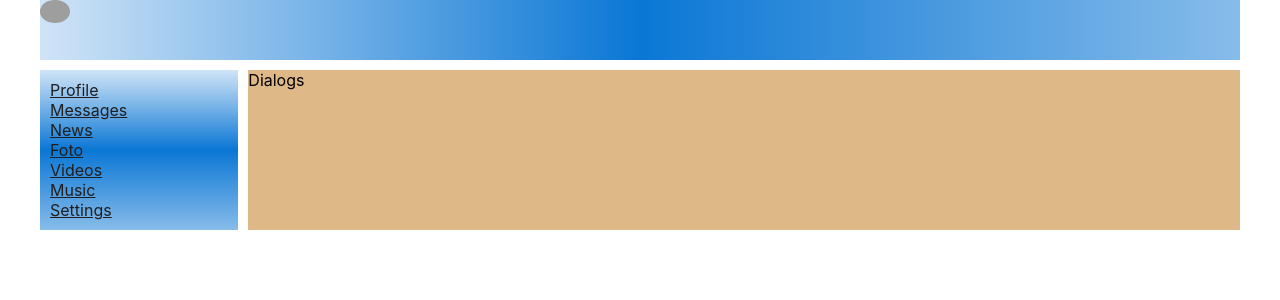
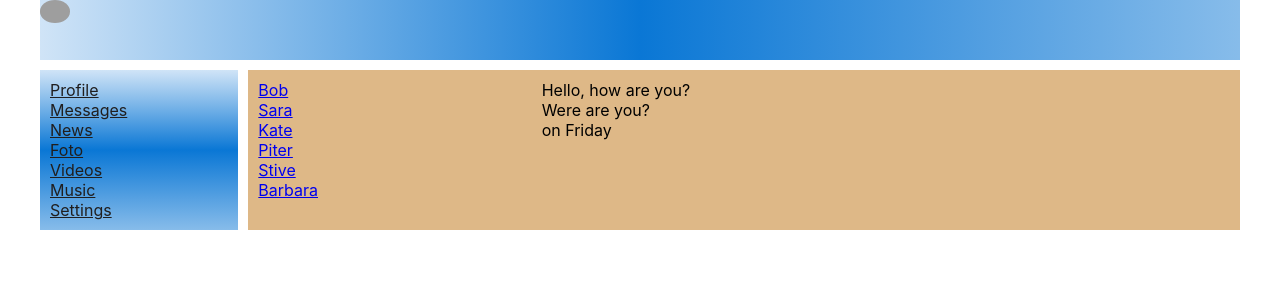
Before and after one commit to Anton162/React_Test_Social, a React (Create React App) app: page /dialogs in a window 1280 px wide. Shown: the top 300 px of the page. Built offline with nearby package versions, Linux system fonts and the light colour scheme; grey boxes are pictures that could not be loaded.

Commit message:
Add components, Route, style, lessons React(props)

```diff
--- a/src/components/Dialogs/Dialogs.js
+++ b/src/components/Dialogs/Dialogs.js
@@ -1,8 +1,38 @@
 import React from "react";
 import style_dialogs from "./Dialogs.module.css";
+import { NavLink } from "react-router-dom";
+
+const DialogItem = (props) => {
+  let path = "/dialogs/" + props.id;
+  return (
+    <div className={style_dialogs.dialog + " " + style_dialogs.active}>
+      <NavLink to={path}>{props.name}</NavLink>
+    </div>
+  );
+};
+
+const Message = (props) => {
+  return <div className={style_dialogs.message}>{props.message}</div>;
+};
 
 const Dialogs = (props) => {
-  return <div>Dialogs</div>;
+  return (
+    <div className={style_dialogs.dialogs}>
+      <div className={style_dialogs.dialogsItem}>
+        <DialogItem name="Bob" id="1" />
+        <DialogItem name="Sara" id="2" />
+        <DialogItem name="Kate" id="3" />
+        <DialogItem name="Piter" id="4" />
+        <DialogItem name="Stive" id="5" />
+        <DialogItem name="Barbara" id="6" />
+      </div>
+      <div className={style_dialogs.messages}>
+        <Message message="Hello, how are you?" />
+        <Message message="Were are you?" />
+        <Message message="on Friday" />
+      </div>
+    </div>
+  );
 };
 
 export default Dialogs;
--- a/src/components/Dialogs/Dialogs.module.css
+++ b/src/components/Dialogs/Dialogs.module.css
@@ -0,0 +1,16 @@
+.dialogs {
+  display: grid;
+  grid-template-columns: 2fr 5fr;
+}
+
+.dialogsItem {
+  padding: 10px;
+}
+
+.dialogsItem .active {
+  color: aqua;
+}
+
+.messages {
+  padding: 10px;
+}
--- a/src/components/Profile/MyPosts/MyPosts.js
+++ b/src/components/Profile/MyPosts/MyPosts.js
@@ -4,16 +4,20 @@ import Post from "./Post/Post";
 
 const MyPosts = () => {
   return (
-    <div>
-      My posts
+    <div className={style_myPosts.postBlock}>
+      <h3>My posts</h3>
       <div>
-        <textarea></textarea>
-        <button>Add Post</button>
-        <button>Remove</button>
+        <div>
+          <textarea></textarea>
+        </div>
+        <div>
+          <button>Add Post</button>
+        </div>
       </div>
-      <Post message="Hi, how are you?" likesCount="10" />
-      <Post message="It is my first post!" likesCount="17" />
-      <Post />
+      <div className={style_myPosts.posts}>
+        <Post message="Hi, how are you?" likesCount="10" />
+        <Post message="It is my first post!" likesCount="17" />
+      </div>
     </div>
   );
 };
--- a/src/components/Profile/MyPosts/MyPosts.module.css
+++ b/src/components/Profile/MyPosts/MyPosts.module.css
@@ -2,3 +2,11 @@
   width: 50px;
   border-radius: 50%;
 }
+
+.postBlock {
+  padding: 10px;
+}
+
+.posts {
+  margin-top: 10px;
+}
--- a/src/components/Profile/Profile.js
+++ b/src/components/Profile/Profile.js
@@ -1,15 +1,12 @@
 import React from "react";
 import style_profile from "./Profile.module.css";
 import MyPosts from "./MyPosts/MyPosts";
+import ProfileInfo from "./ProfileInfo/ProfileInfo";
 
 const Profile = () => {
   return (
     <div>
-      <div>
-        <img src="https://dfstudio-d420.kxcdn.com/wordpress/wp-content/uploads/2019/06/digital_camera_photo-1080x675.jpg" />
-      </div>
-
-      <div>avatar discription</div>
+      <ProfileInfo />
       <MyPosts />
     </div>
   );
--- /dev/null
+++ b/src/components/Profile/ProfileInfo/ProfileInfo.js
@@ -0,0 +1,18 @@
+import React from "react";
+import style_profileInfo from "./ProfileInfo.module.css";
+
+const ProfileInfo = () => {
+  return (
+    <div>
+      <div>
+        <img src="https://dfstudio-d420.kxcdn.com/wordpress/wp-content/uploads/2019/06/digital_camera_photo-1080x675.jpg" />
+      </div>
+
+      <div className={style_profileInfo.descriptionBlock}>
+        avatar discription
+      </div>
+    </div>
+  );
+};
+
+export default ProfileInfo;
--- /dev/null
+++ b/src/components/Profile/ProfileInfo/ProfileInfo.module.css
@@ -0,0 +1,3 @@
+.descriptionBlock {
+  padding: 10px;
+}
```
